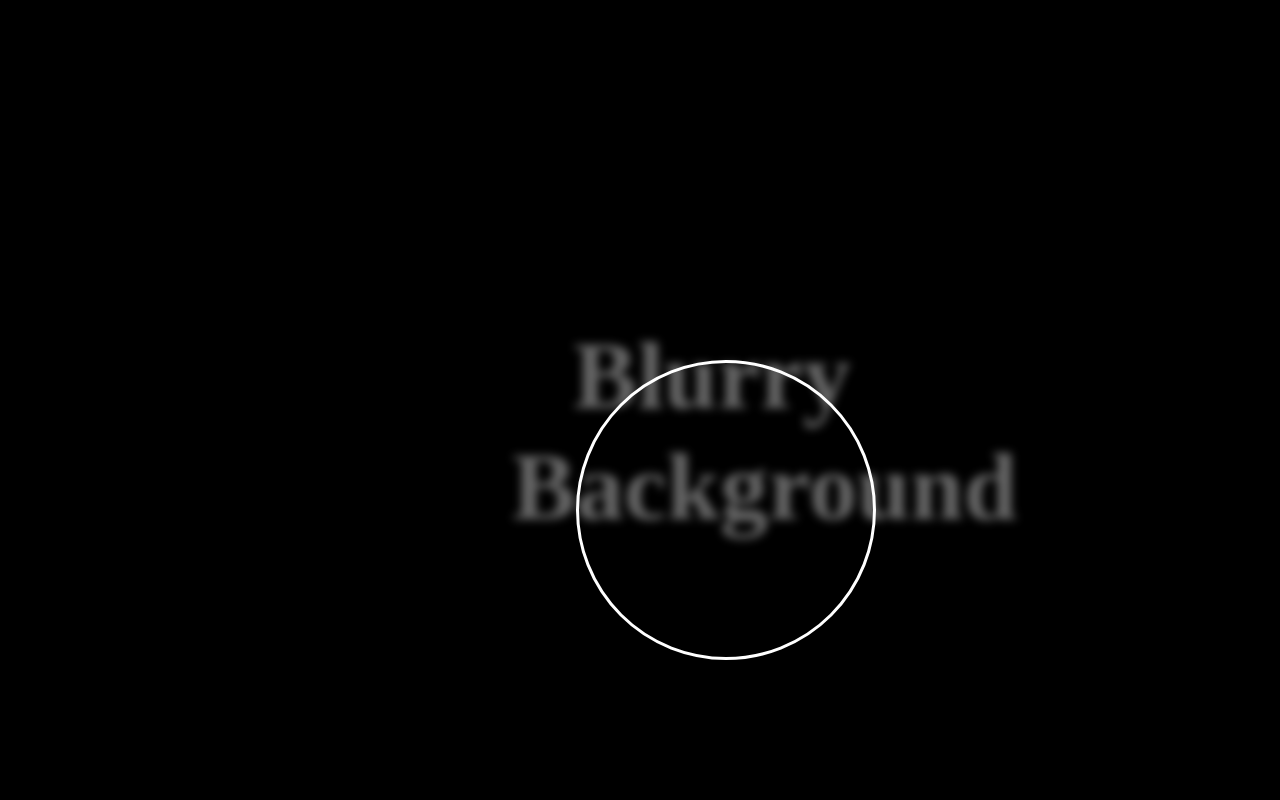
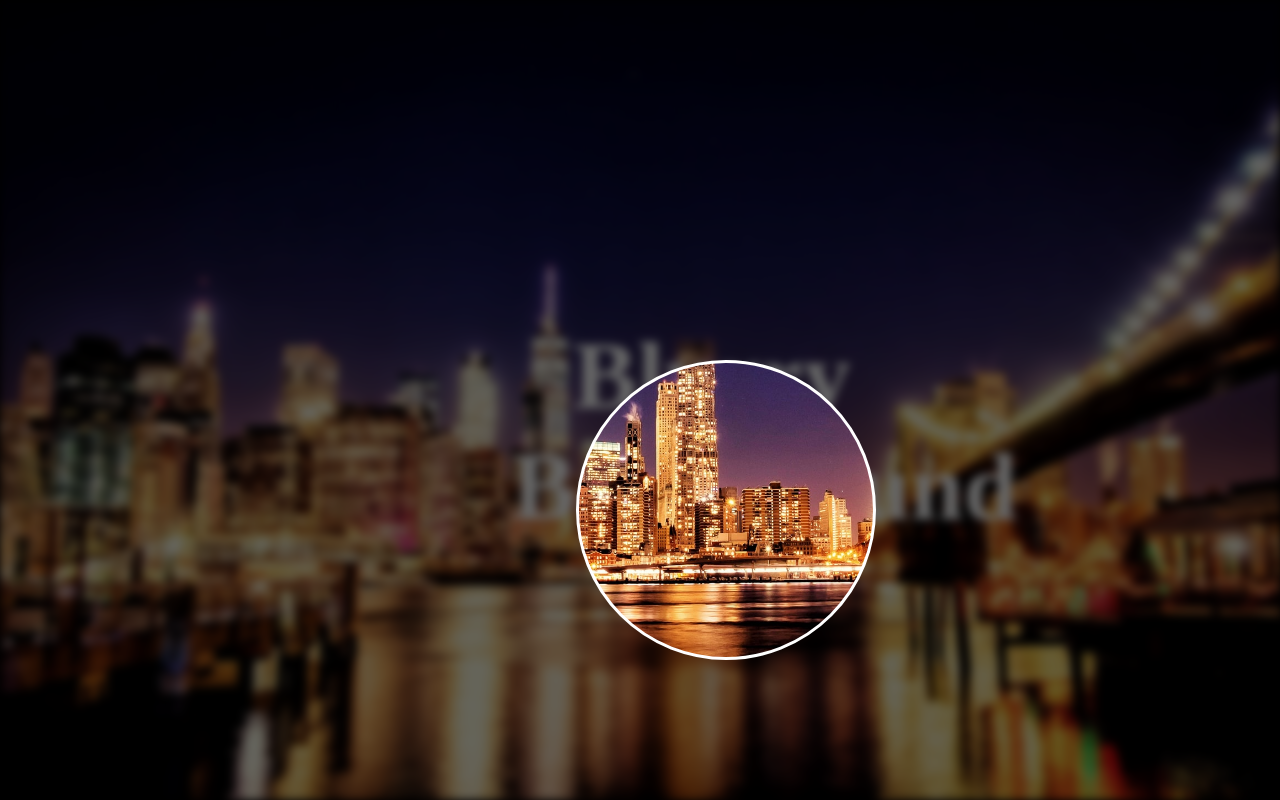
Before and after one commit to jafferytech110/blurBgAndClearOnFocus, a plain HTML site: page index.html in a window 1280 px wide. Drawn offline with nearby package versions, Linux system fonts and the light colour scheme; the site is published under a folder, as on GitHub Pages, so addresses that start at the root find nothing.

Commit message:
Update style.css

```diff
--- a/style.css
+++ b/style.css
@@ -24,7 +24,7 @@ body {
 .mouse_hover_area {
   width: 100%;
   height: 100vh;
-  background: url("/images/james-genchi-hL7nbvaGKKk-unsplash.jpg");
+  background: url("./images/james-genchi-hL7nbvaGKKk-unsplash.jpg");
   background-position: center;
   background-repeat: no-repeat;
   background-size: cover;
@@ -36,7 +36,7 @@ body {
   width: 300px;
   height: 300px;
   border-radius: 50%;
-  background: url("/images/james-genchi-hL7nbvaGKKk-unsplash.jpg");
+  background: url("./images/james-genchi-hL7nbvaGKKk-unsplash.jpg");
   background-position: center;
   background-attachment: fixed;
   background-repeat: no-repeat;
```
